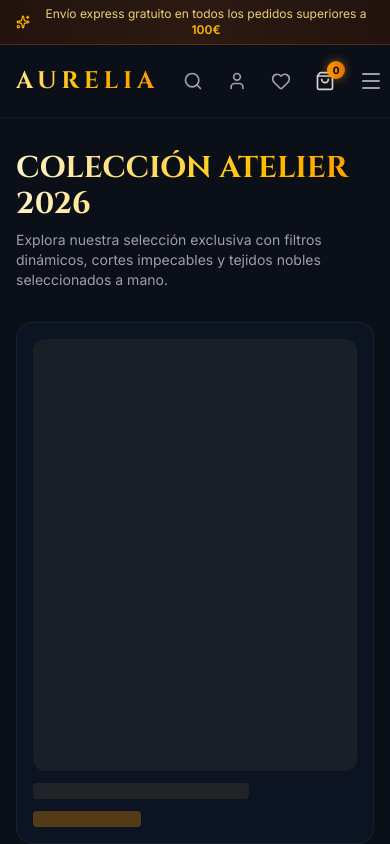
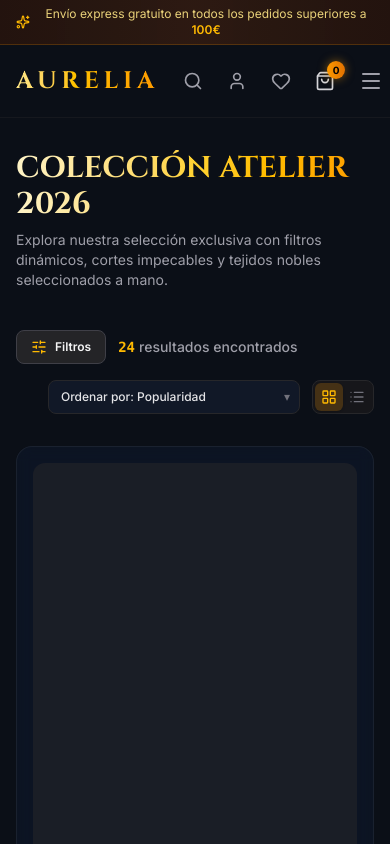
Before and after one commit to alxnrocha/vue-catalog-filters, a Vue app: page /#/ in a window 390 px wide. Shown: the top 844 px of the page. Built offline with nearby package versions, Linux system fonts and the light colour scheme.

Commit message:
feat: create active filter chips bar with removal and clear-all functionality

```diff
--- /dev/null
+++ b/src/components/catalog/ActiveFilterChips.vue
@@ -0,0 +1,41 @@
+<script setup lang="ts">
+import { useCatalogStore } from '@/stores/useCatalogStore';
+import { X, RotateCcw } from 'lucide-vue-next';
+
+const store = useCatalogStore();
+</script>
+
+<template>
+  <div
+    v-if="store.activeFiltersList.length > 0"
+    class="flex flex-wrap items-center gap-2 py-3 px-4 rounded-xl bg-zinc-900/60 border border-zinc-800/80 backdrop-blur-sm"
+  >
+    <span class="text-xs font-semibold uppercase tracking-wider text-zinc-400 mr-1 shrink-0">
+      Filtros activos:
+    </span>
+
+    <!-- Individual Chips -->
+    <div class="flex flex-wrap items-center gap-2">
+      <button
+        v-for="chip in store.activeFiltersList"
+        :key="chip.id"
+        type="button"
+        class="inline-flex items-center gap-1.5 px-3 py-1 bg-zinc-800/90 hover:bg-zinc-700/80 text-zinc-200 hover:text-white rounded-lg text-xs font-medium border border-zinc-700/60 hover:border-amber-500/50 transition-all cursor-pointer group"
+        @click="store.removeFilter(chip.type, chip.value)"
+      >
+        <span>{{ chip.label }}</span>
+        <X class="w-3.5 h-3.5 text-zinc-400 group-hover:text-amber-400 transition-colors" />
+      </button>
+
+      <!-- Clear All Button -->
+      <button
+        type="button"
+        class="inline-flex items-center gap-1 px-2.5 py-1 text-xs font-semibold text-amber-400 hover:text-amber-300 hover:bg-amber-500/10 rounded-lg transition-colors cursor-pointer ml-auto"
+        @click="store.resetFilters"
+      >
+        <RotateCcw class="w-3 h-3" />
+        <span>Limpiar todo</span>
+      </button>
+    </div>
+  </div>
+</template>
--- /dev/null
+++ b/src/components/catalog/CatalogToolbar.vue
@@ -0,0 +1,104 @@
+<script setup lang="ts">
+import { useCatalogStore } from '@/stores/useCatalogStore';
+import { LayoutGrid, List, SlidersHorizontal } from 'lucide-vue-next';
+import type { SortOption } from '@/types/catalog';
+
+const store = useCatalogStore();
+
+const sortOptions: { label: string; value: SortOption }[] = [
+  { label: 'Popularidad', value: 'popularity' },
+  { label: 'Precio: Menor a Mayor', value: 'price-asc' },
+  { label: 'Precio: Mayor a Menor', value: 'price-desc' },
+  { label: 'Novedades', value: 'newest' },
+  { label: 'Mejor Valorados', value: 'rating-desc' },
+];
+
+const handleSortChange = (e: Event) => {
+  const target = e.target as HTMLSelectElement;
+  store.setSortBy(target.value as SortOption);
+};
+</script>
+
+<template>
+  <div class="flex flex-col sm:flex-row sm:items-center justify-between gap-4 py-2">
+    <!-- Left: Results Counter -->
+    <div class="flex items-center gap-3">
+      <button
+        type="button"
+        class="lg:hidden inline-flex items-center gap-2 px-3.5 py-2 bg-zinc-800/90 text-zinc-100 border border-zinc-700 rounded-lg text-xs font-semibold hover:border-amber-500/50 transition-colors cursor-pointer"
+        @click="store.openMobileFilters"
+      >
+        <SlidersHorizontal class="w-4 h-4 text-amber-400" />
+        <span>Filtros</span>
+        <span
+          v-if="store.activeFiltersCount > 0"
+          class="px-1.5 py-0.2 bg-amber-500 text-black rounded-full text-[10px] font-bold"
+        >
+          {{ store.activeFiltersCount }}
+        </span>
+      </button>
+
+      <p class="text-sm text-zinc-300 font-medium">
+        <strong class="text-amber-400 font-semibold font-mono">{{ store.totalResultsCount }}</strong>
+        <span class="text-zinc-400 ml-1">resultados encontrados</span>
+      </p>
+    </div>
+
+    <!-- Right: Sorting & View Mode Switcher -->
+    <div class="flex items-center gap-3 self-end sm:self-auto">
+      <!-- Sort Dropdown -->
+      <div class="relative flex items-center">
+        <label for="catalog-sort" class="sr-only">Ordenar catálogo por</label>
+        <select
+          id="catalog-sort"
+          :value="store.filters.sortBy"
+          class="bg-[#111827] text-xs font-medium text-zinc-200 pl-3 pr-8 py-2 rounded-lg border border-zinc-800 hover:border-zinc-700 focus:outline-none focus:border-amber-500/60 transition-colors cursor-pointer appearance-none"
+          @change="handleSortChange"
+        >
+          <option
+            v-for="opt in sortOptions"
+            :key="opt.value"
+            :value="opt.value"
+            class="bg-[#111827] text-zinc-200"
+          >
+            Ordenar por: {{ opt.label }}
+          </option>
+        </select>
+        <div class="absolute right-2.5 pointer-events-none text-zinc-500 text-xs">
+          ▾
+        </div>
+      </div>
+
+      <!-- View Mode Buttons (Grid vs List) -->
+      <div class="flex items-center p-0.5 bg-zinc-900/90 rounded-lg border border-zinc-800">
+        <button
+          type="button"
+          :class="[
+            'p-1.5 rounded-md transition-all cursor-pointer',
+            store.filters.viewMode === 'grid'
+              ? 'bg-amber-500/20 text-amber-400 shadow-sm'
+              : 'text-zinc-500 hover:text-zinc-300',
+          ]"
+          title="Vista en Cuadrícula"
+          @click="store.setViewMode('grid')"
+        >
+          <LayoutGrid class="w-4 h-4" />
+        </button>
+
+        <button
+          type="button"
+          :class="[
+            'p-1.5 rounded-md transition-all cursor-pointer',
+            store.filters.viewMode === 'list'
+              ? 'bg-amber-500/20 text-amber-400 shadow-sm'
+              : 'text-zinc-500 hover:text-zinc-300',
+          ]"
+          title="Vista en Lista"
+          @click="store.setViewMode('list')"
+        >
+          <List class="w-4 h-4" />
+        </button>
+      </div>
+    </div>
+  </div>
+</template>
--- a/src/views/CatalogView.vue
+++ b/src/views/CatalogView.vue
@@ -4,6 +4,8 @@ import AppHeader from '@/components/common/AppHeader.vue';
 import AppFooter from '@/components/common/AppFooter.vue';
 import CommandPalette from '@/components/common/CommandPalette.vue';
 import FilterSidebar from '@/components/catalog/FilterSidebar.vue';
+import ActiveFilterChips from '@/components/catalog/ActiveFilterChips.vue';
+import CatalogToolbar from '@/components/catalog/CatalogToolbar.vue';
 import { useCatalogStore } from '@/stores/useCatalogStore';
 import { useCatalogUrlSync } from '@/composables/useCatalogUrlSync';
 import type { Product } from '@/types/catalog';
@@ -59,7 +61,15 @@ const handleOpenWishlist = () => {
           <FilterSidebar />
         </div>
 
+        <!-- Products Main Section -->
         <div class="lg:col-span-3 space-y-6">
+          <!-- Active Filters Bar -->
+          <ActiveFilterChips />
+
+          <!-- Toolbar (Count, Sorting, View Switcher) -->
+          <CatalogToolbar />
+
+          <!-- Products Grid Placeholder (to be replaced in Issue #10) -->
           <div class="grid grid-cols-1 sm:grid-cols-2 lg:grid-cols-3 gap-6">
             <div v-for="i in 3" :key="i" class="rounded-2xl glass-card p-4 border border-zinc-800/80 space-y-3">
               <div class="aspect-[3/4] bg-zinc-800/60 rounded-xl animate-pulse"></div>
```
Also changed, not shown: 1 other file (tests, documents, lock files or other folders).
